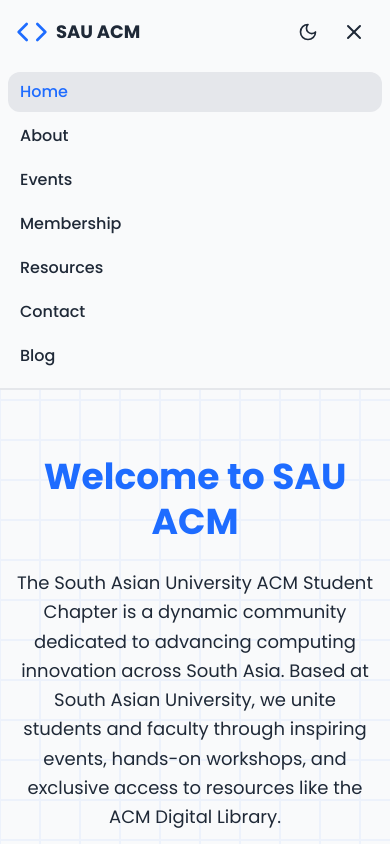
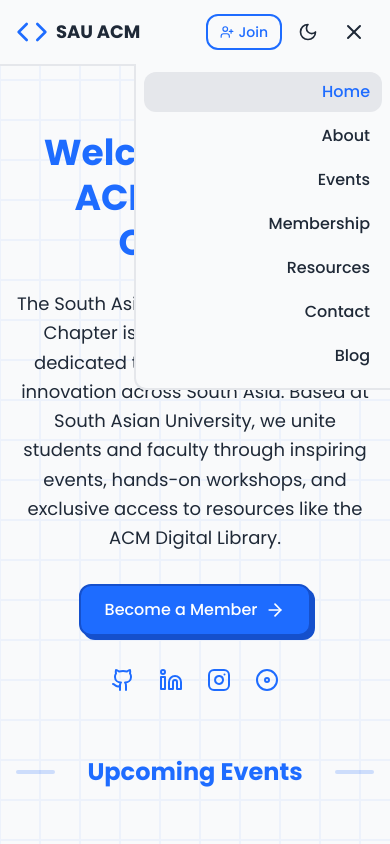
Before and after one commit to anonymous21-bit/sau-acm-student-chapter, a React (Vite) app: page /#/ in a window 390 px wide. Both pictures are taken after a click on the button 354 px from the left and 32 px from the top of the page. Shown: the top 844 px of the page. Built offline with nearby package versions, Linux system fonts and the light colour scheme.

Commit message:
Add Go to Top button and fix navbar responsiveness

```diff
--- a/src/App.tsx
+++ b/src/App.tsx
@@ -7,6 +7,7 @@ import { HashRouter as Router, Routes, Route, useLocation } from 'react-router-d
 import { Moon, Sun } from 'lucide-react';
 import Navbar from './components/Navbar';
 import Footer from './components/Footer';
+import GoToTop from './components/GoToTop';
 import Home from './pages/Home';
 import About from './pages/About';
 import Events from './pages/Events';
@@ -77,6 +78,7 @@ function App() {
           </main>
 
           <Footer />
+          <GoToTop />
         </div>
       </PageWrapper>
     </Router>
--- /dev/null
+++ b/src/components/GoToTop.tsx
@@ -0,0 +1,42 @@
+import React, { useState, useEffect } from 'react';
+import { ArrowUp } from 'lucide-react';
+
+const GoToTop: React.FC = () => {
+  const [isVisible, setIsVisible] = useState(false);
+
+  // Show button when page is scrolled down
+  useEffect(() => {
+    const toggleVisibility = () => {
+      if (window.pageYOffset > 300) {
+        setIsVisible(true);
+      } else {
+        setIsVisible(false);
+      }
+    };
+
+    window.addEventListener('scroll', toggleVisibility);
+    return () => window.removeEventListener('scroll', toggleVisibility);
+  }, []);
+
+  // Scroll to top function
+  const scrollToTop = () => {
+    window.scrollTo({
+      top: 0,
+      behavior: 'smooth',
+    });
+  };
+
+  return (
+    <button
+      onClick={scrollToTop}
+      className={`fixed bottom-6 left-6 p-3 rounded-full bg-[var(--accent)] text-[var(--background)] shadow-lg hover:bg-opacity-90 transition-all duration-300 ease-in-out ${
+        isVisible ? 'opacity-100 translate-y-0' : 'opacity-0 translate-y-4'
+      }`}
+      aria-label="Go to top"
+    >
+      <ArrowUp className="h-5 w-5" />
+    </button>
+  );
+};
+
+export default GoToTop;
--- a/src/components/Navbar.tsx
+++ b/src/components/Navbar.tsx
@@ -4,7 +4,7 @@
  */
 import React, { useState } from 'react';
 import { Link, useLocation } from 'react-router-dom';
-import { Code, Menu, X } from 'lucide-react';
+import { Code, Menu, X, UserPlus } from 'lucide-react';
 
 interface NavbarProps {
   children?: React.ReactNode;
@@ -28,7 +28,7 @@ const Navbar: React.FC<NavbarProps> = ({ children }) => {
 
   return (
     <nav className="sticky top-0 bg-[var(--background)] border-b-2 border-[var(--secondary)] z-50 backdrop-blur-sm bg-opacity-90">
-      <div className="max-w-7xl mx-auto px-4 sm:px-6 lg:px-8">
+      <div className="max-w-[95rem] mx-auto px-4 sm:px-6 lg:px-8">
         <div className="flex justify-between h-16 items-center">
           {/* Logo and brand */}
           <Link to="/" className="flex items-center group">
@@ -36,22 +36,8 @@ const Navbar: React.FC<NavbarProps> = ({ children }) => {
             <span className="ml-2 font-bold text-lg">SAU ACM</span>
           </Link>
 
-          <div className="flex items-center gap-2">
-            {/* Dark mode toggle - now visible on mobile */}
-            {children}
-
-            {/* Mobile menu button */}
-            <button
-              onClick={() => setIsMenuOpen(!isMenuOpen)}
-              className="md:hidden p-2 rounded-xl hover:bg-[var(--secondary)] transition-colors"
-              aria-label="Toggle menu"
-            >
-              {isMenuOpen ? <X className="h-6 w-6" /> : <Menu className="h-6 w-6" />}
-            </button>
-          </div>
-
           {/* Desktop navigation */}
-          <div className="hidden md:flex items-center space-x-6 ml-auto">
+          <div className="hidden xl:flex items-center space-x-8">
             {navLinks.map(({ path, label }) => (
               <Link
                 key={path}
@@ -64,12 +50,38 @@ const Navbar: React.FC<NavbarProps> = ({ children }) => {
               </Link>
             ))}
           </div>
+
+          <div className="flex items-center gap-2">
+            {/* Become Member button - visible on both desktop and mobile */}
+            <a
+              href="https://docs.google.com/forms/d/e/1FAIpQLSfkesEgOp2PJ0hi42W1a9mU9JJkzsdze0yf9oB5SRD8bZ-gow/viewform"
+              target="_blank"
+              rel="noopener noreferrer"
+              className="flex items-center gap-1 px-3 py-1.5 sm:px-4 sm:py-2 xl:px-5 xl:py-2.5 rounded-xl font-medium text-[var(--accent)] border-2 border-[var(--accent)] hover:bg-[var(--accent)] hover:text-[var(--background)] transition-all duration-300 ease-in-out text-sm sm:text-base"
+            >
+              <UserPlus className="h-3.5 w-3.5 sm:h-4 sm:w-4 xl:h-5 xl:w-5" />
+              <span className="hidden sm:inline">become member</span>
+              <span className="sm:hidden">Join</span>
+            </a>
+
+            {/* Dark mode toggle - now visible on mobile */}
+            {children}
+
+            {/* Mobile menu button */}
+            <button
+              onClick={() => setIsMenuOpen(!isMenuOpen)}
+              className="xl:hidden p-2 rounded-xl hover:bg-[var(--secondary)] transition-colors"
+              aria-label="Toggle menu"
+            >
+              {isMenuOpen ? <X className="h-6 w-6" /> : <Menu className="h-6 w-6" />}
+            </button>
+          </div>
         </div>
       </div>
 
       {/* Mobile navigation menu */}
       <div
-        className={`md:hidden ${isMenuOpen ? 'block' : 'hidden'}`}
+        className={`xl:hidden ${isMenuOpen ? 'block' : 'hidden'} absolute right-0 w-64 bg-[var(--background)] border-l-2 border-b-2 border-[var(--secondary)] rounded-bl-xl`}
         aria-hidden={!isMenuOpen}
       >
         <div className="px-2 pt-2 pb-3 space-y-1">
@@ -77,7 +89,7 @@ const Navbar: React.FC<NavbarProps> = ({ children }) => {
             <Link
               key={path}
               to={path}
-              className={`block px-3 py-2 rounded-xl font-medium capitalize ${
+              className={`block px-3 py-2 rounded-xl font-medium capitalize text-right ${
                 location.pathname === path
                   ? 'text-[var(--accent)] bg-[var(--secondary)]'
                   : 'hover:bg-[var(--secondary)]'
--- a/src/pages/Home.tsx
+++ b/src/pages/Home.tsx
@@ -54,7 +54,7 @@ const Home: React.FC = () => {
       <div className="max-w-7xl mx-auto px-4 py-16 sm:px-6 lg:px-8 relative">
         <div className="text-center max-w-4xl mx-auto mb-8">
           <h1 className="text-4xl md:text-[36px] font-bold text-[var(--accent)] mb-6 leading-tight">
-            Welcome to SAU ACM
+            Welcome to SAU ACM Student Chapter
           </h1>
           <p className="text-lg mb-8 max-w-3xl mx-auto leading-relaxed">
             The South Asian University ACM Student Chapter is a dynamic community dedicated to advancing
```
